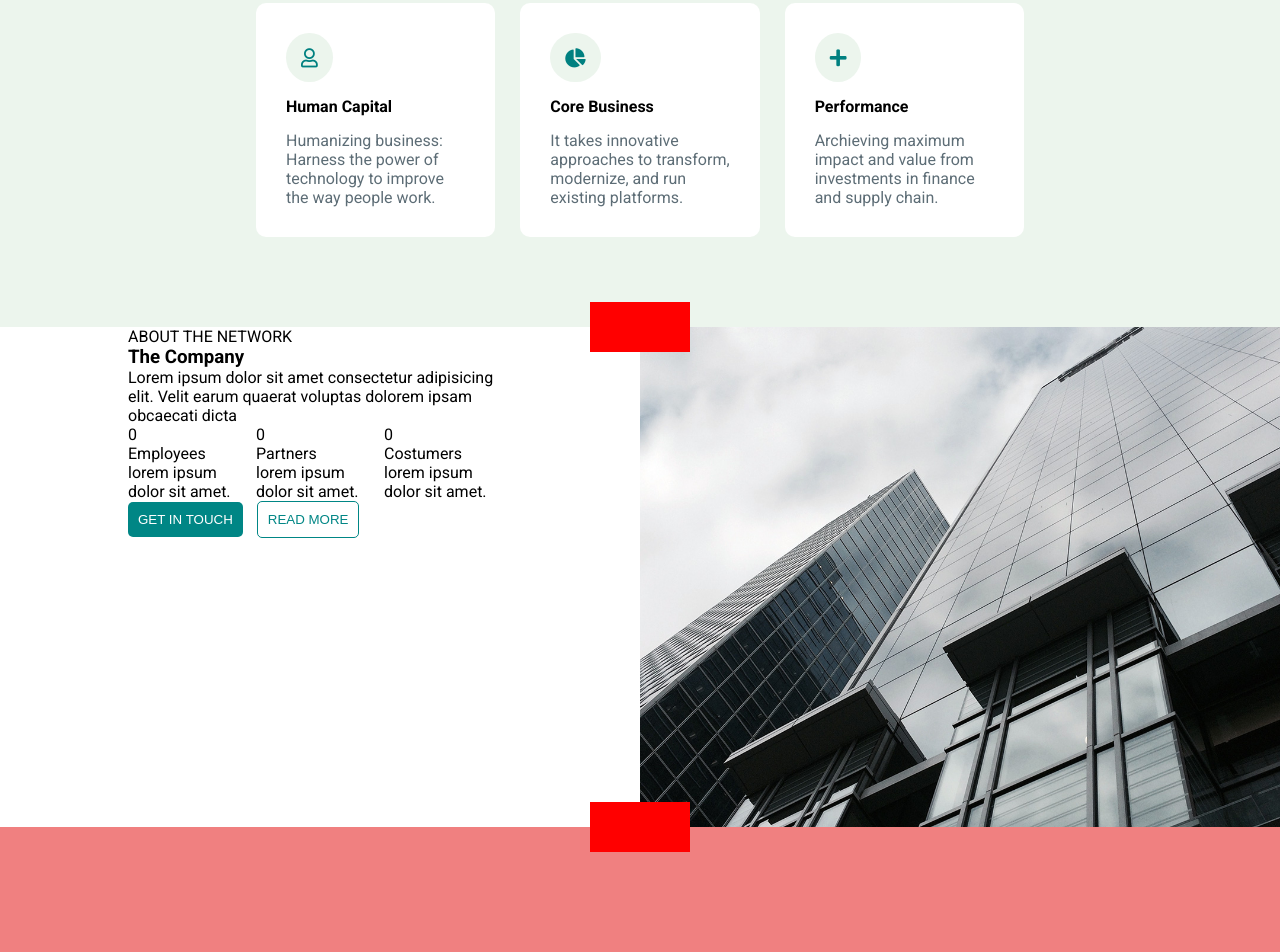
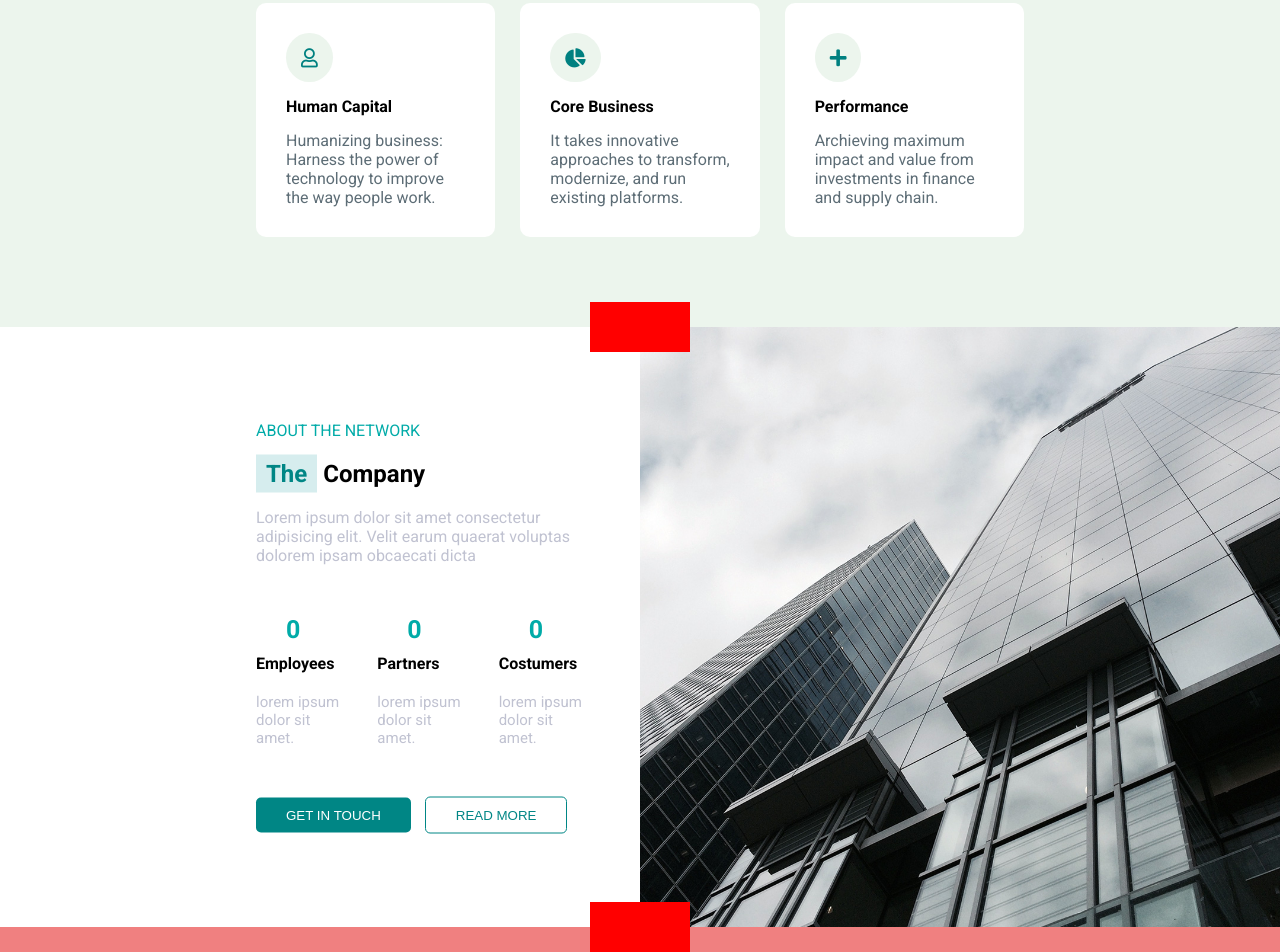
Before and after one commit to Emanuele-Cannone/proj-html-vuejs, a plain HTML site: page index.html in a window 1280 px wide. Shown: the part 727-1679 px from the top of the page. Before the commit the page ends 1579 px from the top, so only its background shows below. Drawn offline with nearby package versions, Linux system fonts and the light colour scheme.

Commit message:
section company ok

```diff
--- a/css/style.css
+++ b/css/style.css
@@ -55,6 +55,16 @@ body{
 
 .white{
     color: #fff;
+}
+
+.lightgrey{
+    color: #c0c2d1;
+}
+
+.evidenziatore{
+    color: #008685;
+    background-color: #d6edee;
+    padding: 5px 10px;
 }
 
 /* usa il 900 per il jumbotron */
@@ -227,26 +237,9 @@ p.title{
 
 
 /* sezione company */
-
 #company{
-    height: 500px;
+    height: 600px;
     position: relative;
-}
-
-#bloccosx{
-    background-color: white;
-    height: 100%;
-    width: 50%;
-    justify-content: flex-end;
-}
-
-#bloccodx{
-    /* background-color: aqua; */
-    width: 50%;
-    background-image: url(../img/about-5.jpg);
-    height: 100%;
-    background-size: cover;
-    background-position: center;
 }
 
 .effettoUp{
@@ -259,6 +252,70 @@ p.title{
     transform: translate(-50%, -50%);
 }
 
+#bloccosx{
+    background-color: white;
+    height: 100%;
+    width: 50%;
+    justify-content: flex-end;
+}
+
+.descrizione-company{
+    position: absolute;
+    top: 50%;
+    left: 50%;
+    transform: translate(-100%, -50%);
+    width: 30%;
+    padding-right: 50px;
+}
+
+.descrizione-company h2{
+    margin: 20px 0;
+}
+
+.specifica-dati:nth-child(2){
+    margin: 0 30px;
+}
+
+.specifica-dati > .green{
+    margin-top: 50px;
+}
+
+.specifica-dati h4{
+    margin: 10px 0;
+}
+
+.specifica-dati p{
+    margin-top: 10px;
+    margin-bottom: 50px;
+}
+
+.specifica-dati .green{
+    padding-left: 30px;
+    font-weight: 700;
+    font-size: 25px;
+}
+
+.specifica-dati p{
+    font-size: 15px;
+}
+
+#company .btn-green{
+    margin-right: 10px;
+    padding: 10px 30px;
+}
+
+#company .btn-white{
+    padding: 10px 30px;
+}
+
+#bloccodx{
+    width: 50%;
+    background-image: url(../img/about-5.jpg);
+    height: 100%;
+    background-size: cover;
+    background-position: center;
+}
+
 .effettoDown{
     height: 50px;
     width: 100px;
@@ -268,7 +325,3 @@ p.title{
     left: 50%;
     transform: translate(-50%, -50%);
 }
-
-#company .btn-green{
-    margin-right: 10px;
-}
--- a/index.html
+++ b/index.html
@@ -112,28 +112,28 @@
 
                 <div class="descrizione-company contenitore">
 
-                    <p class="uppercase">about the network</p>
-                    <h3 class="capitalize"><span class="capitalize evidenziatore">the</span> company</h3>
-                    <p>Lorem ipsum dolor sit amet consectetur adipisicing elit. Velit earum quaerat voluptas dolorem ipsam obcaecati dicta</p>
+                    <p class="uppercase green">about the network</p>
+                    <h2 class="capitalize"><span class="capitalize evidenziatore">the</span> company</h2>
+                    <p class="lightgrey">Lorem ipsum dolor sit amet consectetur adipisicing elit. Velit earum quaerat voluptas dolorem ipsam obcaecati dicta</p>
 
                     <div class="dati flex">
 
                         <div class="specifica-dati flex-column" id="employees">
-                            <div>0</div>
-                            <div class="capitalize">employees</div>
-                            <p>lorem ipsum dolor sit amet.</p>
+                            <div class="green">0</div>
+                            <h4 class="capitalize">employees</h4>
+                            <p class="lightgrey">lorem ipsum dolor sit amet.</p>
                         </div>
 
-                        <div class="specifica-dati flex-column" id="partners">
-                            <div>0</div>
-                            <div class="capitalize">partners</div>
-                            <p>lorem ipsum dolor sit amet.</p>
+                        <div class="specifica-dati flex-column" id="employees">
+                            <div class="green">0</div>
+                            <h4 class="capitalize">partners</h4>
+                            <p class="lightgrey">lorem ipsum dolor sit amet.</p>
                         </div>
 
-                        <div class="specifica-dati flex-column" id="customers">
-                            <div>0</div>
-                            <div class="capitalize">costumers</div>
-                            <p>lorem ipsum dolor sit amet.</p>
+                        <div class="specifica-dati flex-column" id="employees">
+                            <div class="green">0</div>
+                            <h4 class="capitalize">costumers</h4>
+                            <p class="lightgrey">lorem ipsum dolor sit amet.</p>
                         </div>
 
                     </div>
```
